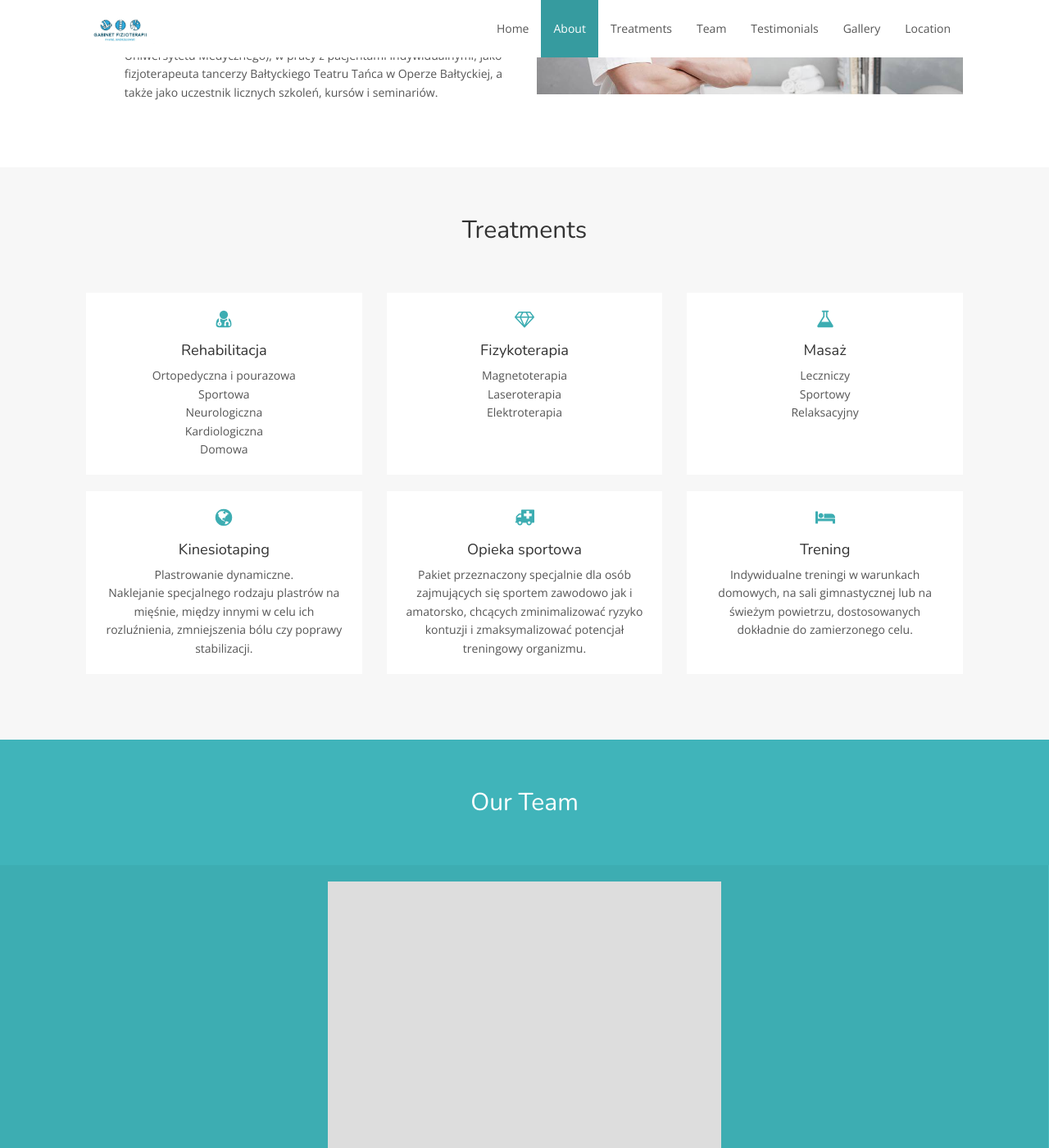
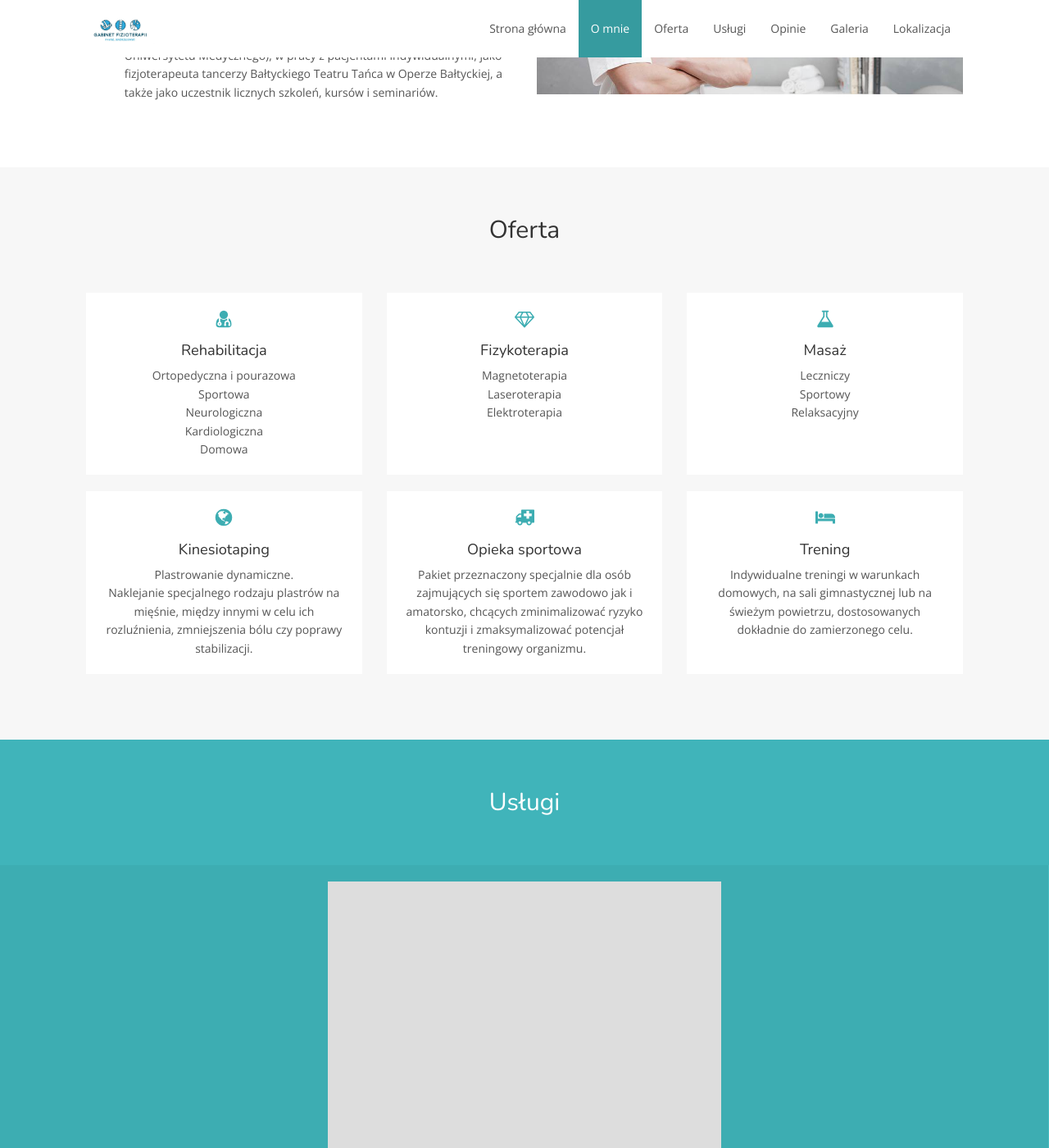
Before and after one commit to JendrzejewskiP/JendrzejewskiP.github.io, a Jekyll site: the page built from index.html, in a window 1280 px wide and 1400 px high, scrolled down 1199 px. Shown: the whole window at 82% size. Built offline with Jekyll 4.4.1, drawn with Linux system fonts in a browser that asks for light colours; nearby versions of some CDN libraries.

Commit message:
change sites names

```diff
--- a/_includes/header.html
+++ b/_includes/header.html
@@ -15,13 +15,13 @@
         <!-- Collect the nav links, forms, and other content for toggling -->
         <div class="collapse navbar-collapse scrollspy" id="bs-example-navbar-collapse-1">
             <ul class="nav navbar-nav navbar-right">
-                <li><a class="scroll" href="#top">Home</a></li>
-                <li><a class="scroll" href="#about">About</a></li>
-                <li><a class="scroll" href="#treatments">Treatments</a></li>
-                <li><a class="scroll" href="#team">Team</a></li>
-                <li><a class="scroll" href="#testimonials">Testimonials</a></li>
-                <li><a class="scroll" href="#gallery">Gallery</a></li>
-                <li><a class="scroll" href="#location">Location</a></li>
+                <li><a class="scroll" href="#top">Strona główna</a></li>
+                <li><a class="scroll" href="#about">O mnie</a></li>
+                <li><a class="scroll" href="#treatments">Oferta</a></li>
+                <li><a class="scroll" href="#team">Usługi</a></li>
+                <li><a class="scroll" href="#testimonials">Opinie</a></li>
+                <li><a class="scroll" href="#gallery">Galeria</a></li>
+                <li><a class="scroll" href="#location">Lokalizacja</a></li>
             </ul>
         </div>
     </div>
--- a/index.html
+++ b/index.html
@@ -115,7 +115,7 @@ layout: default
 <!-- Start Treatments -->
 <div id="treatments" class="treatments">
     <div class="container-fluid">
-        <h2 class="section-title">Treatments</h2>
+        <h2 class="section-title">Oferta</h2>
 
         <div class="row">
             {% for treatment in site.data.treatments %}
@@ -134,7 +134,7 @@ layout: default
 
 <!-- Start Our team -->
 <div id="team" class="team">
-    <h2 class="section-title">Our Team</h2>
+    <h2 class="section-title">Usługi</h2>
     <div id="team-carousel">
     {% for member in site.data.team %}
         <div class="expandable-box">
@@ -181,7 +181,7 @@ layout: default
 <!-- Start Gallery -->
 <div id="gallery" class="gallery">
 
-    <h2 class="section-title">Gallery</h2>
+    <h2 class="section-title">Galeria</h2>
 
     {% for images in site.data.gallery %}
         <a href="{{ site.baseurl }}/img/gallery/large/{{ images.image_large }}" class="gallery-item expandable-box image-link">
```
